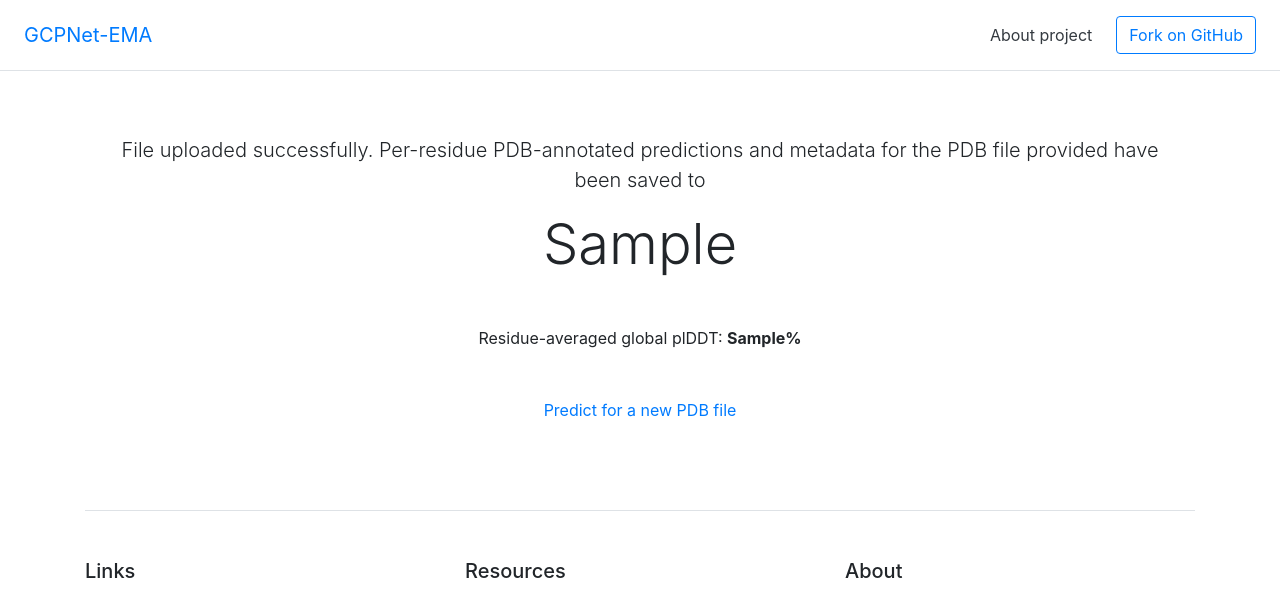
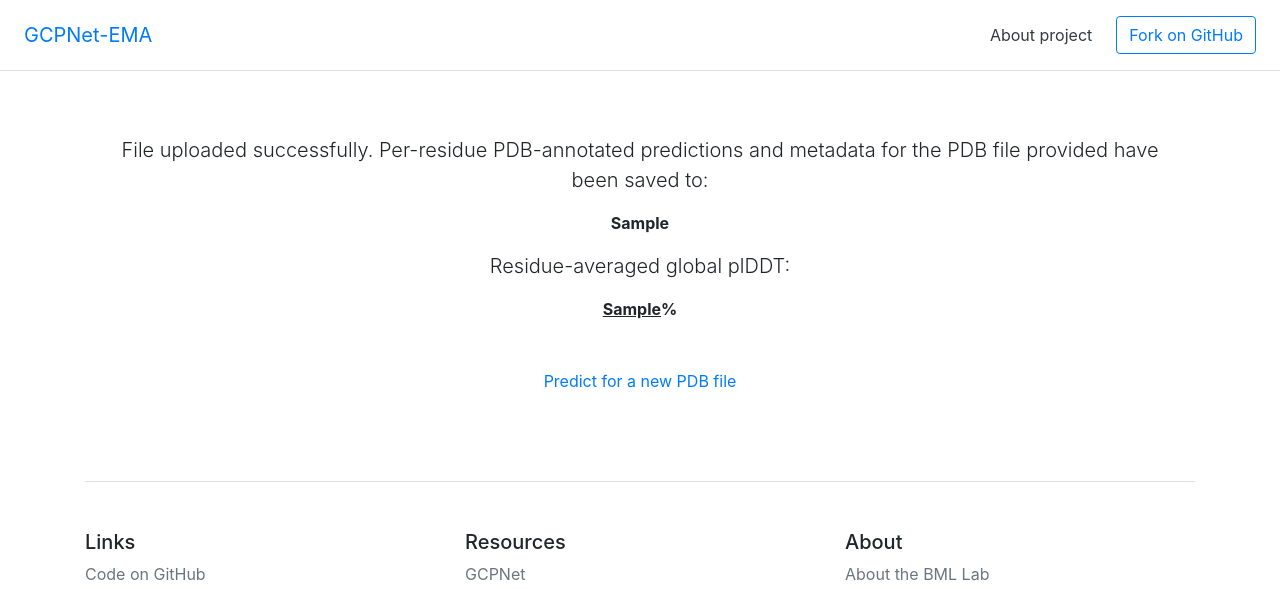
Before and after one commit to BioinfoMachineLearning/GCPNet-EMA, a Flask app: template src/templates/prediction.html in a window 1280 px wide. Shown: the top 589 px of the page. Run offline with Flask 3, Linux system fonts and the light colour scheme; the template is opened without the code that fills it: most values are stand-ins (such as "Sample title", 1, 10 or a date in 2020); parts of the project's set-up code (start-up, migrations or seed data) failed here and were passed over; some libraries are stand-ins or nearby versions.

Commit message:
Update prediction.html

```diff
--- a/src/templates/prediction.html
+++ b/src/templates/prediction.html
@@ -3,9 +3,10 @@
 {% block content %}
 
 <div class="pricing-header px-3 py-3 pt-md-5 pb-md-4 mx-auto text-center">
-    <p class="lead">File uploaded successfully. Per-residue PDB-annotated predictions and metadata for the PDB file provided have been saved to</p>
-    <h3 class="display-4">{{predictions_csv_path}}</h3>
-    <p class="mt-5">Residue-averaged global plDDT: <strong>{{global_plddt}}%</strong></p>
+    <p class="lead">File uploaded successfully. Per-residue PDB-annotated predictions and metadata for the PDB file provided have been saved to:</p>
+    <p class="mt-3"><strong>{{predictions_csv_path}}</strong></p>
+    <p class="lead">Residue-averaged global plDDT:</p>
+    <p class="mt-3"><strong><u>{{global_plddt}}</u>%</strong></p>
     <p class="mt-5"> <a href="/">Predict for a new PDB file</a></p>
 </div>
 
```
